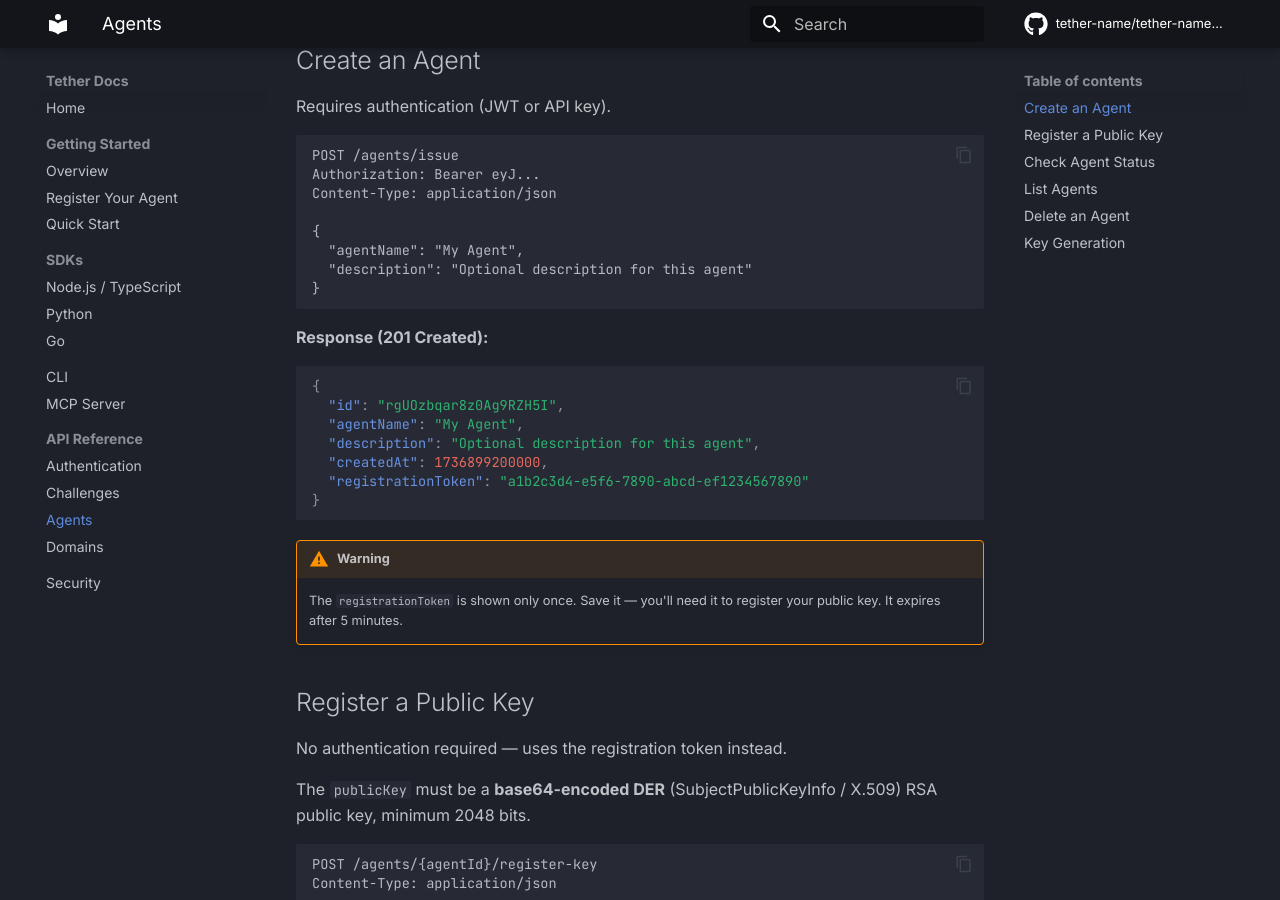
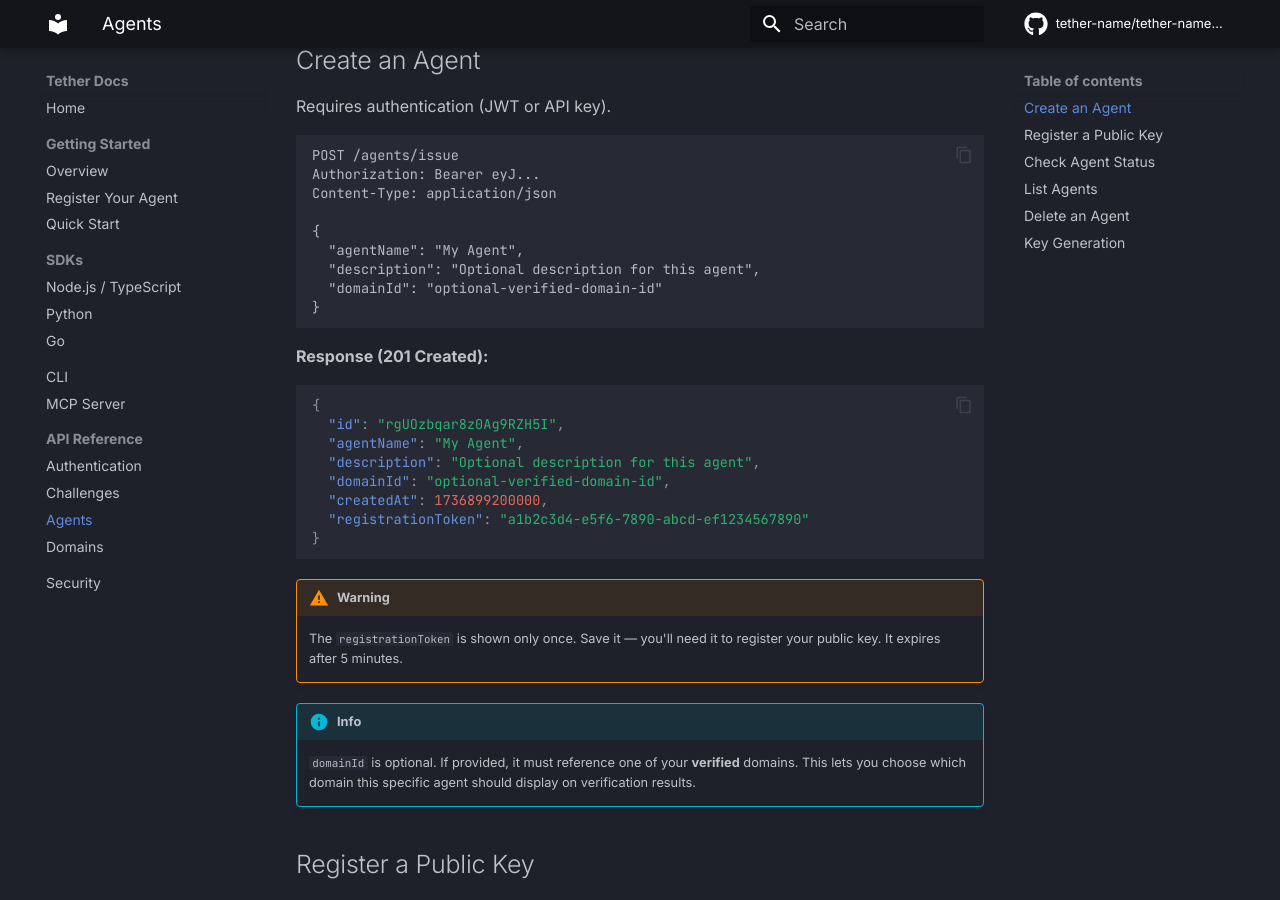
Before and after one commit to tether-name/tether-name-docs, an MkDocs documentation site: the page built from docs/api/agents.md, in a window 1280 px wide and 900 px high, scrolled down 228 px. Built offline with MkDocs 1.6.1 and Material for MkDocs 9.7.7, drawn with Linux system fonts in a browser that asks for light colours; comment, search, counter and statistics services are not loaded; some of the changed text lies outside the part shown.

Commit message:
Document optional domainId on agent creation/list APIs

````diff
--- a/docs/api/agents.md
+++ b/docs/api/agents.md
@@ -13,7 +13,8 @@ Content-Type: application/json
 
 {
   "agentName": "My Agent",
-  "description": "Optional description for this agent"
+  "description": "Optional description for this agent",
+  "domainId": "optional-verified-domain-id"
 }
 ```
 
@@ -24,6 +25,7 @@ Content-Type: application/json
   "id": "rgUOzbqar8z0Ag9RZH5I",
   "agentName": "My Agent",
   "description": "Optional description for this agent",
+  "domainId": "optional-verified-domain-id",
   "createdAt": 1736899200000,
   "registrationToken": "a1b2c3d4-e5f6-7890-abcd-ef1234567890"
 }
@@ -31,6 +33,9 @@ Content-Type: application/json
 
 !!! warning
     The `registrationToken` is shown only once. Save it — you'll need it to register your public key. It expires after 5 minutes.
+
+!!! info
+    `domainId` is optional. If provided, it must reference one of your **verified** domains. This lets you choose which domain this specific agent should display on verification results.
 
 ## Register a Public Key
 
@@ -94,6 +99,8 @@ Authorization: Bearer eyJ...
     "id": "rgUOzbqar8z0Ag9RZH5I",
     "agentName": "My Agent",
     "description": "Optional description",
+    "domainId": "optional-verified-domain-id",
+    "domain": "example.com",
     "createdAt": 1736899200000,
     "lastVerifiedAt": 1736985600000
   }
````
